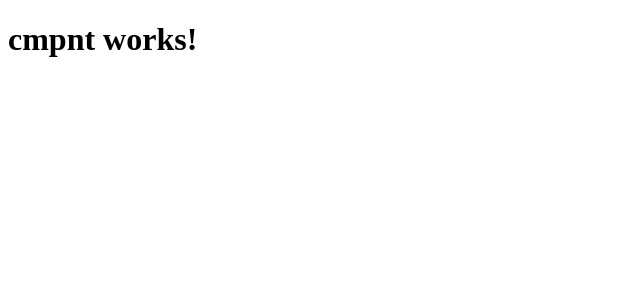
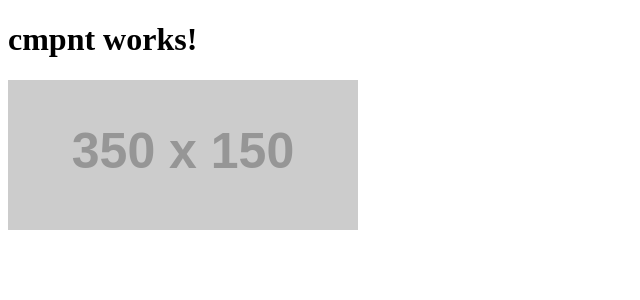
Before and after one commit to peterblazejewicz/ng-components, an Angular app: page / in a window 1280 px wide. Shown: the top 300 px of the page, without its empty margins (0-640 px from the left). Built offline with nearby package versions, Linux system fonts and the light colour scheme.

Commit message:
First draft version for shop-image

```diff
--- a/src/app/app.component.html
+++ b/src/app/app.component.html
@@ -1,3 +1,6 @@
 <h1>
   {{title}}
 </h1>
+<div>
+  <shop-image src="http://placehold.it/350x150" alt="My Image" placeholderImg="http://placehold.it/350x150/ffffff/000000"></shop-image>
+</div>
--- a/src/app/shop-image/shop-image.component.ts
+++ b/src/app/shop-image/shop-image.component.ts
@@ -1,24 +1,28 @@
-import { Component, OnInit } from '@angular/core';
+import { Component, OnInit, Input } from '@angular/core';
 
 @Component({
-  selector: 'cmpnt-shop-image',
+  selector: 'shop-image',
   template: `
-    <style>
-    </style>
-    <img #img (onLoad)="onImgLoad" (onError)="onImgError">
-
+    <img #img (onLoad)="onImgLoad" (onError)="onImgError" src="{{src}}" alt="{{alt}}">
   `,
   styles: [`
     :host {
-          display: block;
-          position: relative;
-          overflow: hidden;
-          background-size: cover;
-          background-position: center;
+      display: block;
+      position: relative;
+      overflow: hidden;
+      background-size: cover;
+      background-position: center;
     }
   `]
 })
 export class ShopImageComponent implements OnInit {
+
+  @Input()
+  src: string;
+  @Input()
+  alt: string;
+  @Input()
+  placeholderImg: string;
 
   constructor() { }
 
```
